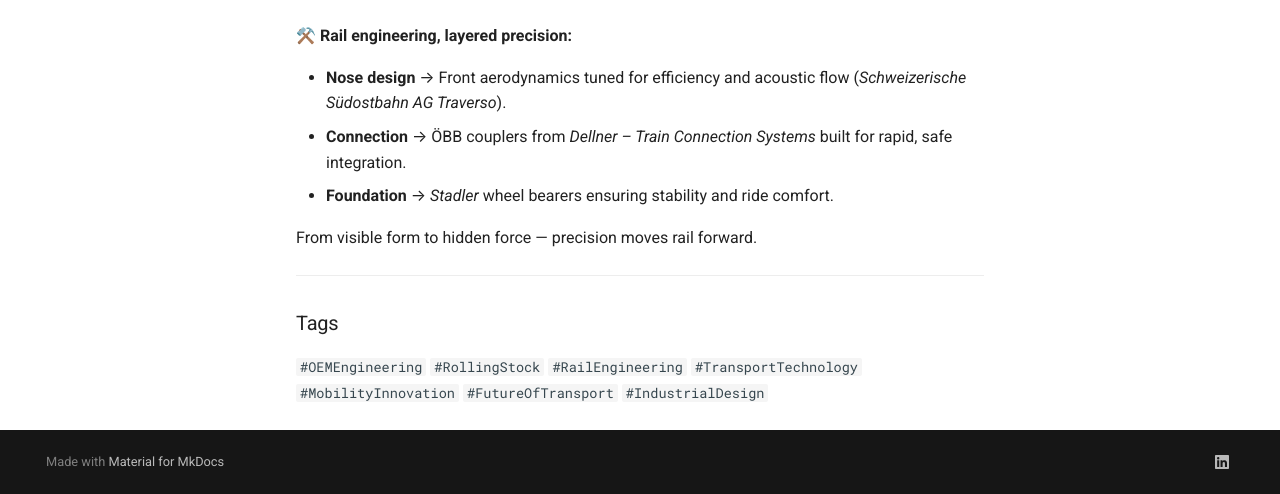
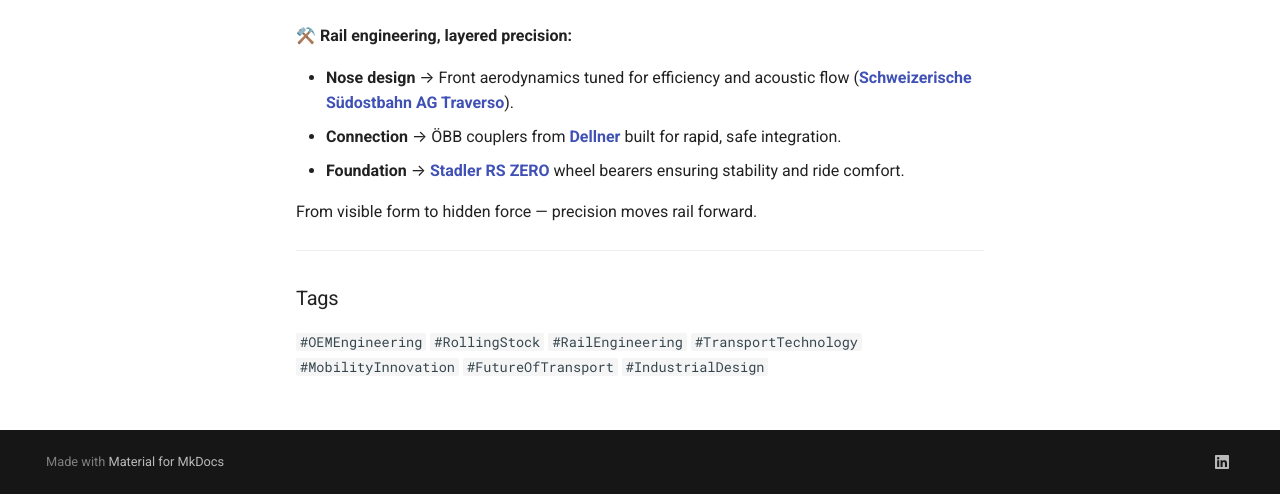
Before and after one commit to alvvvli/alvin-site, an MkDocs documentation site: the page built from docs/rail/stadler-2023.md, in a window 1280 px wide and 1282 px high. Shown: the part 788-1282 px from the top of the window. Built offline with MkDocs 1.6.1 and Material for MkDocs 9.7.7, drawn with Linux system fonts in a browser that asks for light colours.

Commit message:
Update stadler-2023.md

```diff
--- a/docs/rail/stadler-2023.md
+++ b/docs/rail/stadler-2023.md
@@ -11,9 +11,9 @@
 
 ⚒️ **Rail engineering, layered precision:**
 
-- **Nose design** → Front aerodynamics tuned for efficiency and acoustic flow (*Schweizerische Südostbahn AG Traverso*).
-- **Connection** → ÖBB couplers from *Dellner – Train Connection Systems* built for rapid, safe integration.
-- **Foundation** → *Stadler* wheel bearers ensuring stability and ride comfort.
+- **Nose design** → Front aerodynamics tuned for efficiency and acoustic flow ([**Schweizerische Südostbahn AG Traverso**](https://unterwegs.sob.ch/en/stories/traverso)).
+- **Connection** → ÖBB couplers from [**Dellner**](https://www.dellner.com/) built for rapid, safe integration.
+- **Foundation** → [**Stadler RS ZERO**](https://www.stadlerrail.com/en/solutions/rolling-stock/mainline-rs-zero) wheel bearers ensuring stability and ride comfort.
 
 From visible form to hidden force — precision moves rail forward.
 
```
